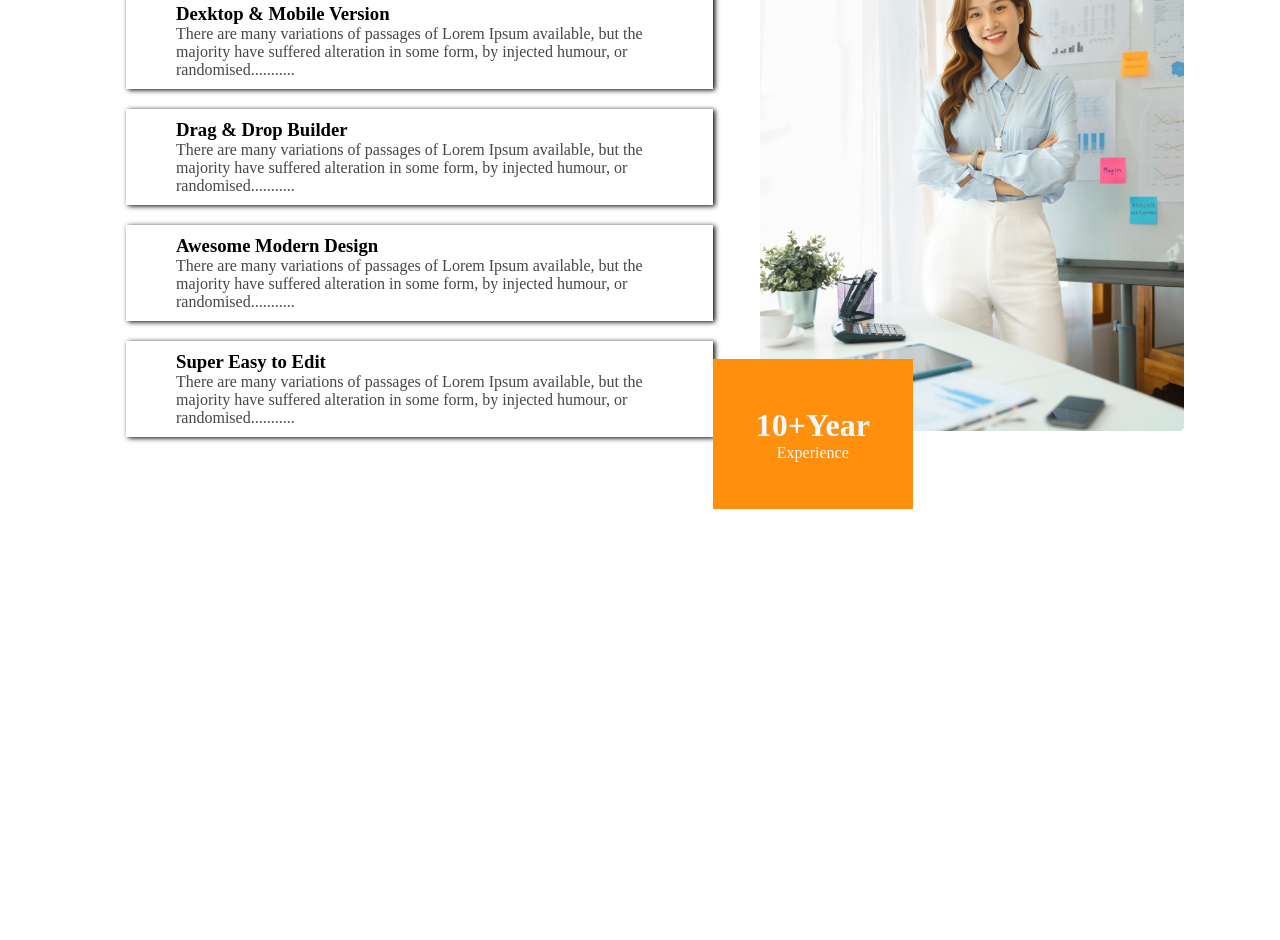
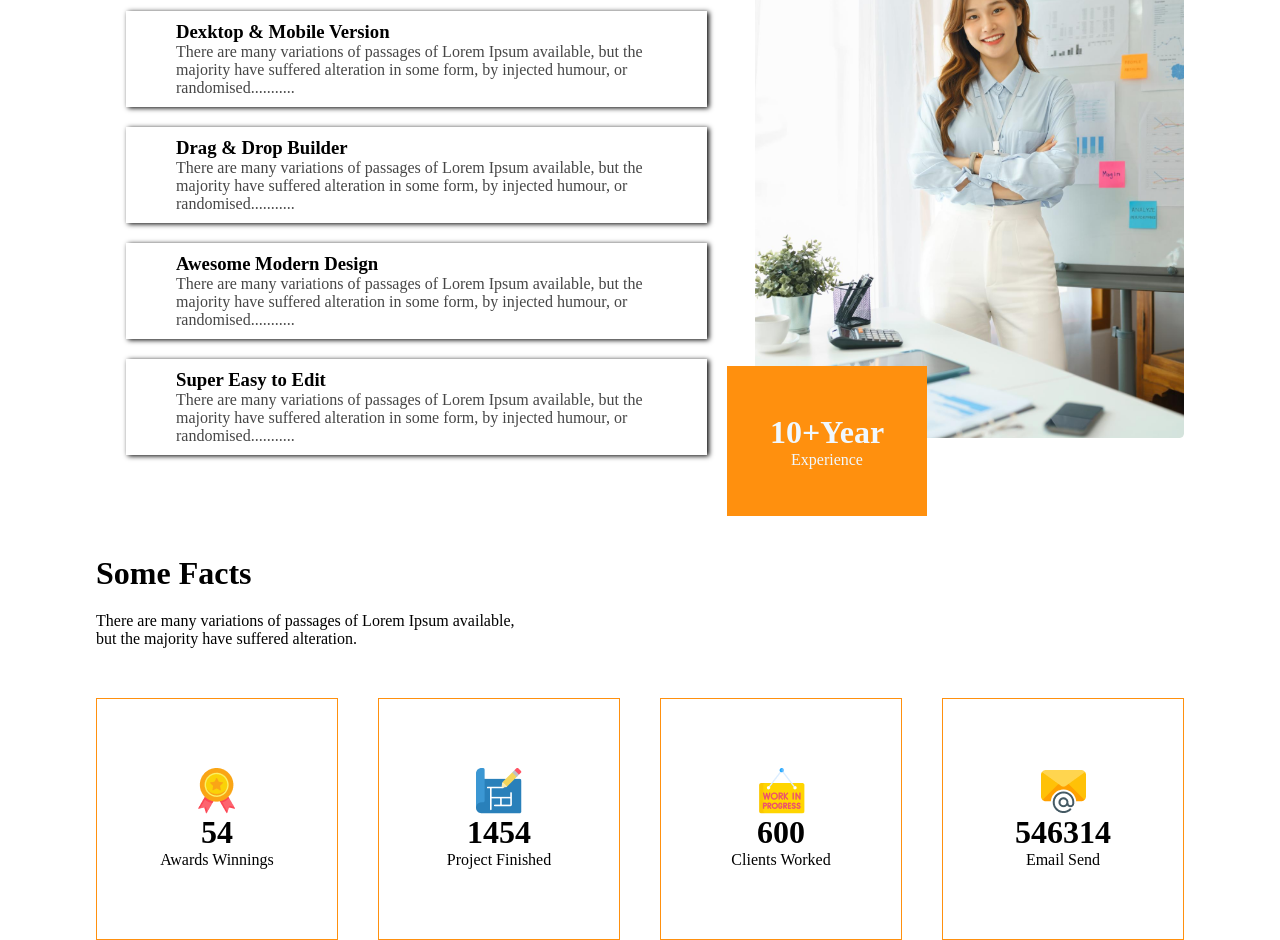
Before and after one commit to ismailmozumdar7/Secoend-Assainment, a plain HTML site: page index.html in a window 1280 px wide. Shown: the part 1888-2828 px from the top of the page. Before the commit the page ends 2397 px from the top, so only its background shows below. Drawn offline with Linux system fonts and the light colour scheme.

Commit message:
Some Facts

```diff
--- a/index.html
+++ b/index.html
@@ -110,6 +110,39 @@
             </div>
         </div>
 
+        <!-- Some Facts -->
+        <div class="Some-Facts">
+            <div class="container">
+                <div class="Some-Facts-container">
+                    <h1 class="h1">Some Facts</h1>
+                    <p>There are many variations of passages of Lorem Ipsum available,<br> but the majority have suffered alteration.</p>
+                    <div>
+                        <div class="Facts-container">
+                            <div>
+                                <img src="./images/icons/ribon.png" alt="">
+                                <h1>54</h1>
+                                <p>Awards Winnings</p>
+                            </div>
+                            <div>
+                                <img src="./images/icons/projects.png" alt="">
+                                <h1>1454</h1>
+                                <p>Project Finished</p>
+                            </div>
+                            <div>
+                                <img src="./images/icons/customers.png" alt="">
+                                <h1>600</h1>
+                                <p>Clients Worked</p>
+                            </div>
+                            <div>
+                                <img src="./images/icons/email.png" alt="">
+                                <h1>546314</h1>
+                                <p>Email Send</p>
+                            </div>
+                        </div>
+                    </div>
+                </div>
+            </div>
+        </div>
     </main>
 </body>
 
--- a/styles/Style.css
+++ b/styles/Style.css
@@ -163,11 +163,36 @@ ul li a{
     align-items: center;
     justify-content: center;
     position: relative;
+    margin-left: 20px;
+}
+.Some-Facts-container{
+    margin-top: 100px;
+}
+.Some-Facts-container .h1{
+    margin-bottom: 20px;
+}
+.Facts-container{
+    display: flex;
+    justify-content: space-between;
+
 }
 
+.Facts-container div{
+    display: flex;
+    flex-direction: column;
+    align-items: center;
+    justify-content: center;
+    height: 240px;
+    width: 240px;
+    border: 1px solid #FF900E;
+    margin-top: 50px;
 
+}
   @media screen and (max-width: 576px) {
     .Features-row{
+        flex-direction: column;
+    }
+    .Facts-container {
         flex-direction: column;
     }
 
```
